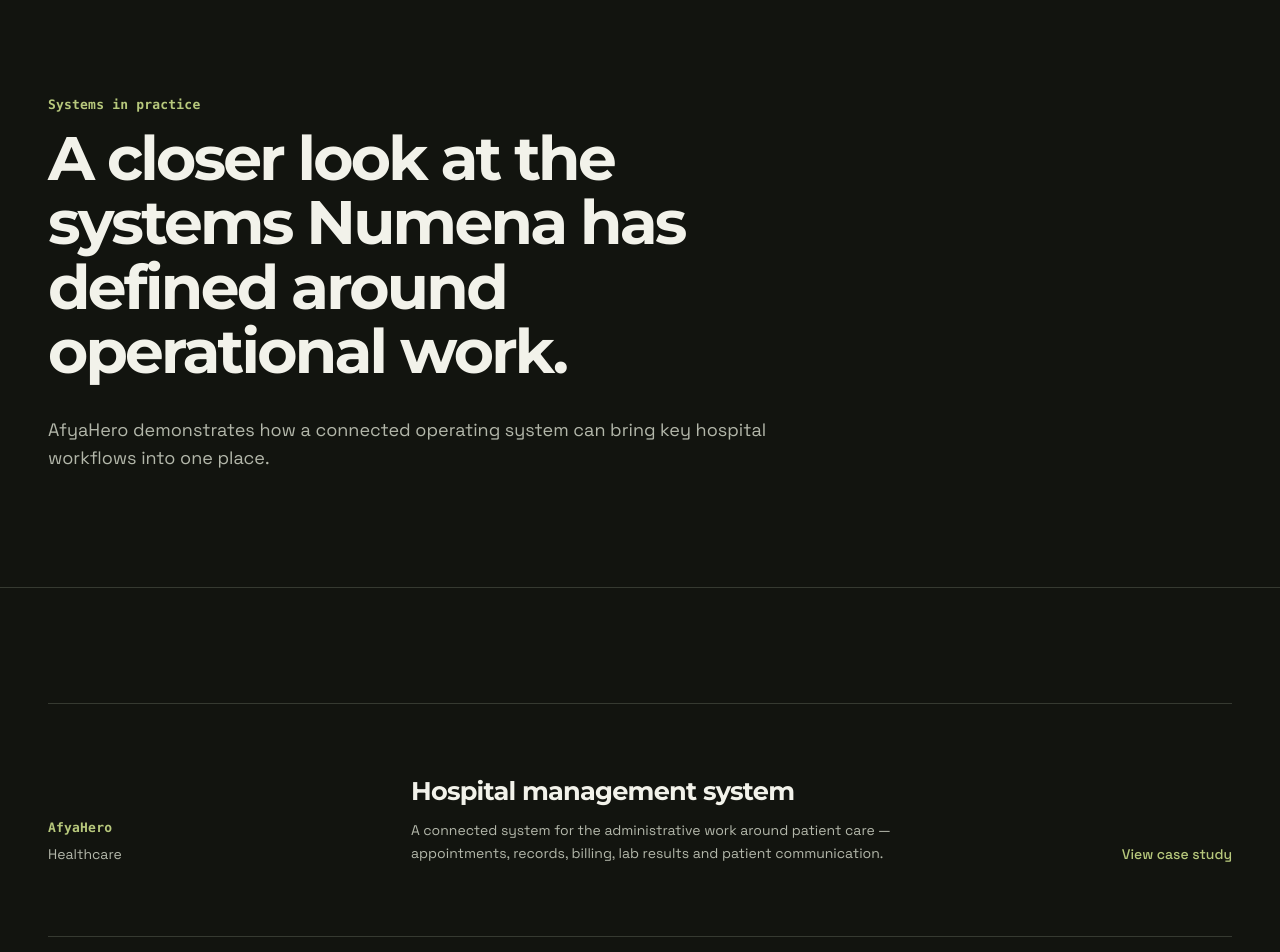
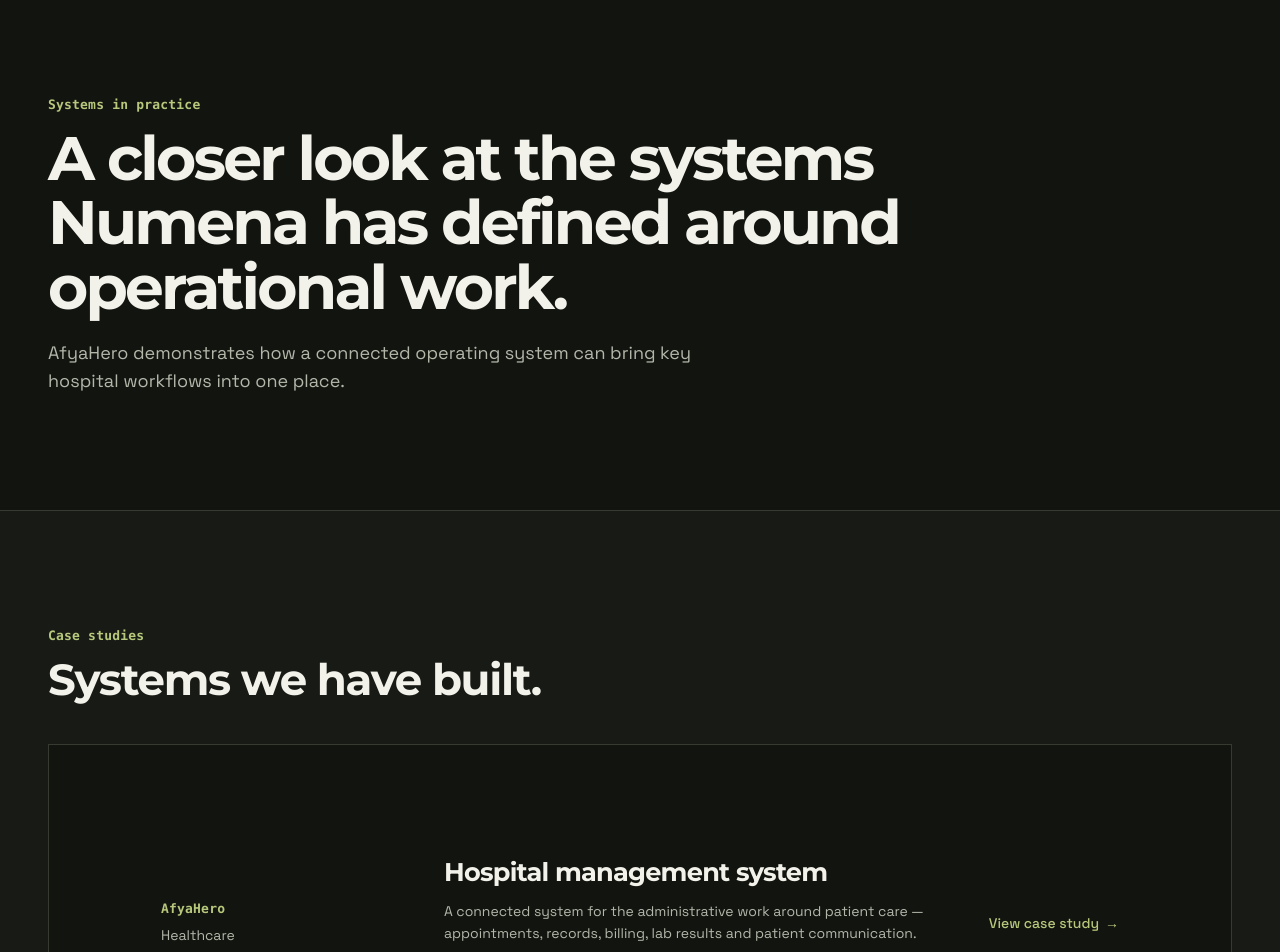
Before and after one commit to lezz100/Numena_labs, a Next.js app: page /work in a window 1280 px wide. Shown: the part 140-1092 px from the top of the page. Built offline with nearby package versions, Linux system fonts and the light colour scheme; no server answers.

Commit message:
Move CaseStudyFeature and the work index onto the section skeleton
Both now use the content-max container, SectionIntro/type headings and Reveal.
The work index gains the closing Systems Audit band.

```diff
--- a/src/app/work/page.tsx
+++ b/src/app/work/page.tsx
@@ -1,7 +1,8 @@
 import type { Metadata } from "next";
 import Link from "next/link";
-import { EditorialHeading } from "@/components/ui/EditorialHeading";
-import { Section } from "@/components/ui/Section";
+import { SystemsAudit } from "@/components/sections/SystemsAudit";
+import { Reveal } from "@/components/ui/Reveal";
+import { SectionIntro } from "@/components/ui/SectionIntro";
 import { caseStudies } from "@/data/work";
 
 export const metadata: Metadata = {
@@ -13,25 +14,51 @@
 export default function WorkPage() {
   return (
     <>
-      <Section className="border-b border-border" grid="twelve">
-        <div className="md:col-span-12 lg:col-span-8">
-          <EditorialHeading
-            as="h1"
-            eyebrow="Systems in practice"
-            title="A closer look at the systems Numena has defined around operational work."
-            description="AfyaHero demonstrates how a connected operating system can bring key hospital workflows into one place."
-          />
+      <section className="border-b border-border">
+        <div className="mx-auto w-full max-w-[var(--content-max)] px-[var(--page-gutter)] py-[var(--space-section)]">
+          <Reveal>
+            <p className="type-label mb-3 text-accent">Systems in practice</p>
+            <h1 className="type-h1 max-w-[22ch]">
+              A closer look at the systems Numena has defined around operational work.
+            </h1>
+            <p className="type-body-large mt-4 max-w-[60ch] text-muted">
+              AfyaHero demonstrates how a connected operating system can bring key hospital workflows into one place.
+            </p>
+          </Reveal>
         </div>
-      </Section>
-      <Section>
-        {caseStudies.map((study) => (
-          <Link key={study.slug} href={`/work/${study.slug}`} className="group grid gap-5 border-y border-border py-7 transition-colors hover:bg-surface focus-visible:outline-2 focus-visible:outline-offset-4 focus-visible:outline-focus md:grid-cols-[minmax(11rem,0.65fr)_minmax(0,1.35fr)_auto] md:items-end md:gap-10">
-            <div><p className="type-label text-accent">{study.name}</p><p className="mt-2 text-sm text-muted">{study.industry}</p></div>
-            <div><h2 className="type-h3">{study.title}</h2><p className="mt-3 max-w-[58ch] text-sm leading-relaxed text-muted">{study.description}</p></div>
-            <span className="text-sm font-medium text-accent">View case study</span>
-          </Link>
-        ))}
-      </Section>
+      </section>
+
+      <section className="border-b border-border bg-surface">
+        <div className="mx-auto w-full max-w-[var(--content-max)] px-[var(--page-gutter)] py-[var(--space-section)]">
+          <Reveal>
+            <SectionIntro eyebrow="Case studies" title="Systems we have built." className="mb-10" />
+          </Reveal>
+          <Reveal delay={80}>
+            {caseStudies.map((study) => (
+              <Link
+                key={study.slug}
+                href={`/work/${study.slug}`}
+                className="group grid gap-5 border border-border bg-canvas p-6 transition-[border-color,box-shadow,transform] duration-200 hover:-translate-y-1 hover:border-accent hover:shadow-card-hover focus-visible:outline-2 focus-visible:outline-offset-4 focus-visible:outline-focus sm:p-8 md:grid-cols-[minmax(11rem,0.65fr)_minmax(0,1.35fr)_auto] md:items-end md:gap-10"
+              >
+                <div>
+                  <p className="type-label text-accent">{study.name}</p>
+                  <p className="mt-2 text-sm text-muted">{study.industry}</p>
+                </div>
+                <div>
+                  <h2 className="type-h3">{study.title}</h2>
+                  <p className="mt-3 max-w-[58ch] text-sm leading-relaxed text-muted">{study.description}</p>
+                </div>
+                <span className="inline-flex min-h-11 items-center gap-1.5 text-sm font-medium text-accent">
+                  View case study
+                  <span aria-hidden="true" className="transition-transform group-hover:translate-x-1">→</span>
+                </span>
+              </Link>
+            ))}
+          </Reveal>
+        </div>
+      </section>
+
+      <SystemsAudit />
     </>
   );
 }
--- a/src/components/sections/CaseStudyFeature.tsx
+++ b/src/components/sections/CaseStudyFeature.tsx
@@ -1,22 +1,31 @@
 import Image from "next/image";
 import Link from "next/link";
-import { EditorialHeading } from "@/components/ui/EditorialHeading";
 import { Reveal } from "@/components/ui/Reveal";
-import { Section } from "@/components/ui/Section";
+import { SectionIntro } from "@/components/ui/SectionIntro";
 import { afyaHeroFeature } from "@/data/home";
 
 export function CaseStudyFeature() {
   return (
-    <Section className="border-b border-border" grid="twelve">
-      <Reveal className="md:col-span-12 lg:col-span-5" direction="left">
-        <EditorialHeading eyebrow="Flagship system" title={afyaHeroFeature.title} description="AfyaHero is the primary example of how Numena turns operational complexity into a connected system." />
-        <Link href={afyaHeroFeature.href} className="group mt-8 inline-flex min-h-11 items-center gap-2 border-b border-accent pb-1 text-sm font-medium text-foreground transition-colors hover:text-accent focus-visible:outline-2 focus-visible:outline-offset-4 focus-visible:outline-focus">
+    <section className="border-b border-border">
+      <div className="mx-auto grid w-full max-w-[var(--content-max)] gap-12 px-[var(--page-gutter)] py-[var(--space-section)] lg:grid-cols-12 lg:gap-[var(--space-6)]">
+        <Reveal className="lg:col-span-5" direction="left">
+          <SectionIntro
+            eyebrow="Flagship system"
+            title={afyaHeroFeature.title}
+            intro="AfyaHero is the primary example of how Numena turns operational complexity into a connected system."
+          />
+          <Link
+            href={afyaHeroFeature.href}
+            className="group mt-8 inline-flex min-h-11 items-center gap-2 border-b border-accent pb-1 text-sm font-medium text-foreground transition-colors hover:text-accent focus-visible:outline-2 focus-visible:outline-offset-4 focus-visible:outline-focus"
+          >
             Inspect the AfyaHero case study
-          <span aria-hidden="true" className="transition-transform group-hover:translate-x-1">→</span>
+            <span aria-hidden="true" className="transition-transform group-hover:translate-x-1">
+              →
+            </span>
           </Link>
         </Reveal>
 
-      <Reveal className="md:col-span-12 lg:col-span-7 lg:pt-2" delay={100} direction="right">
+        <Reveal className="lg:col-span-7 lg:pt-2" delay={100} direction="right">
           <figure className="case-study-image relative isolate mb-5 min-h-64 overflow-hidden border border-border sm:min-h-72">
             <Image
               src="/images/afyahero-context.jpg"
@@ -25,7 +34,7 @@
               sizes="(min-width: 1024px) 48vw, 100vw"
               className="case-study-photo object-cover"
             />
-          <figcaption className="absolute bottom-4 left-4 z-10 border border-border-strong bg-canvas/95 px-3 py-2 type-label text-accent">
+            <figcaption className="type-label absolute bottom-4 left-4 z-10 border border-border-strong bg-canvas/95 px-3 py-2 text-accent">
               Healthcare operations context
             </figcaption>
           </figure>
@@ -36,19 +45,29 @@
               <p className="type-metadata text-muted">{afyaHeroFeature.industry}</p>
             </div>
             <div className="mt-7 grid gap-8 sm:grid-cols-2">
-            <div><h3 className="type-label text-foreground">The problem</h3><p className="mt-3 text-sm leading-relaxed text-muted">{afyaHeroFeature.problem}</p></div>
-            <div><h3 className="type-label text-foreground">The system</h3><p className="mt-3 text-sm leading-relaxed text-muted">{afyaHeroFeature.system}</p></div>
+              <div>
+                <h3 className="type-label text-foreground">The problem</h3>
+                <p className="mt-3 text-sm leading-relaxed text-muted">{afyaHeroFeature.problem}</p>
+              </div>
+              <div>
+                <h3 className="type-label text-foreground">The system</h3>
+                <p className="mt-3 text-sm leading-relaxed text-muted">{afyaHeroFeature.system}</p>
+              </div>
             </div>
             <div className="mt-8 border-t border-border pt-6">
               <h3 className="type-label text-foreground">Connected workflow</h3>
               <ul className="mt-4 grid gap-x-8 gap-y-4 sm:grid-cols-2">
                 {afyaHeroFeature.workflow.map((item) => (
-                <li key={item} className="flex gap-3 text-sm text-muted"><span aria-hidden="true" className="mt-2 h-1.5 w-1.5 shrink-0 bg-accent" /><span>{item}</span></li>
+                  <li key={item} className="flex gap-3 text-sm text-muted">
+                    <span aria-hidden="true" className="mt-2 h-1.5 w-1.5 shrink-0 bg-accent" />
+                    <span>{item}</span>
+                  </li>
                 ))}
               </ul>
             </div>
           </div>
         </Reveal>
-    </Section>
+      </div>
+    </section>
   );
 }
```
Lines whose indentation alone changed are shown as unchanged.
